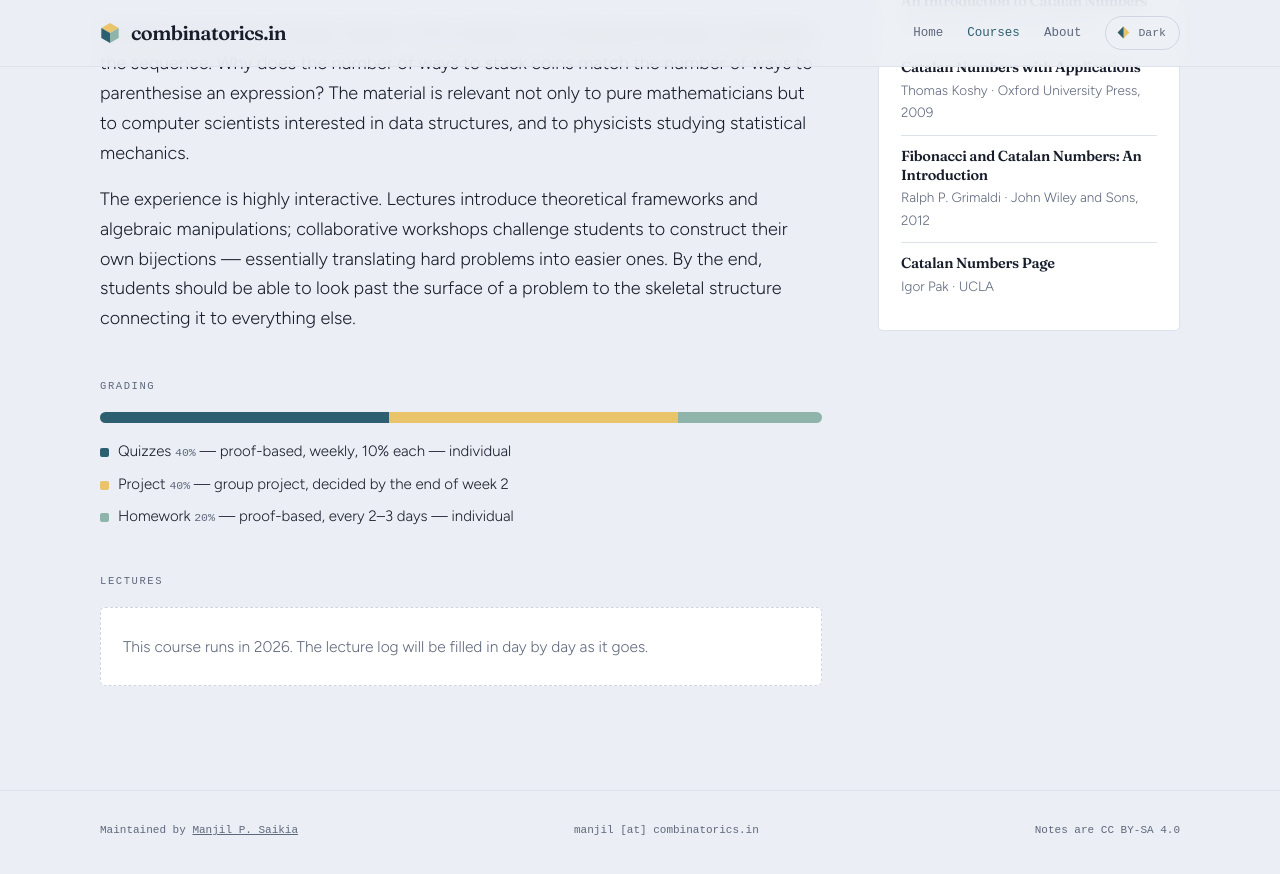
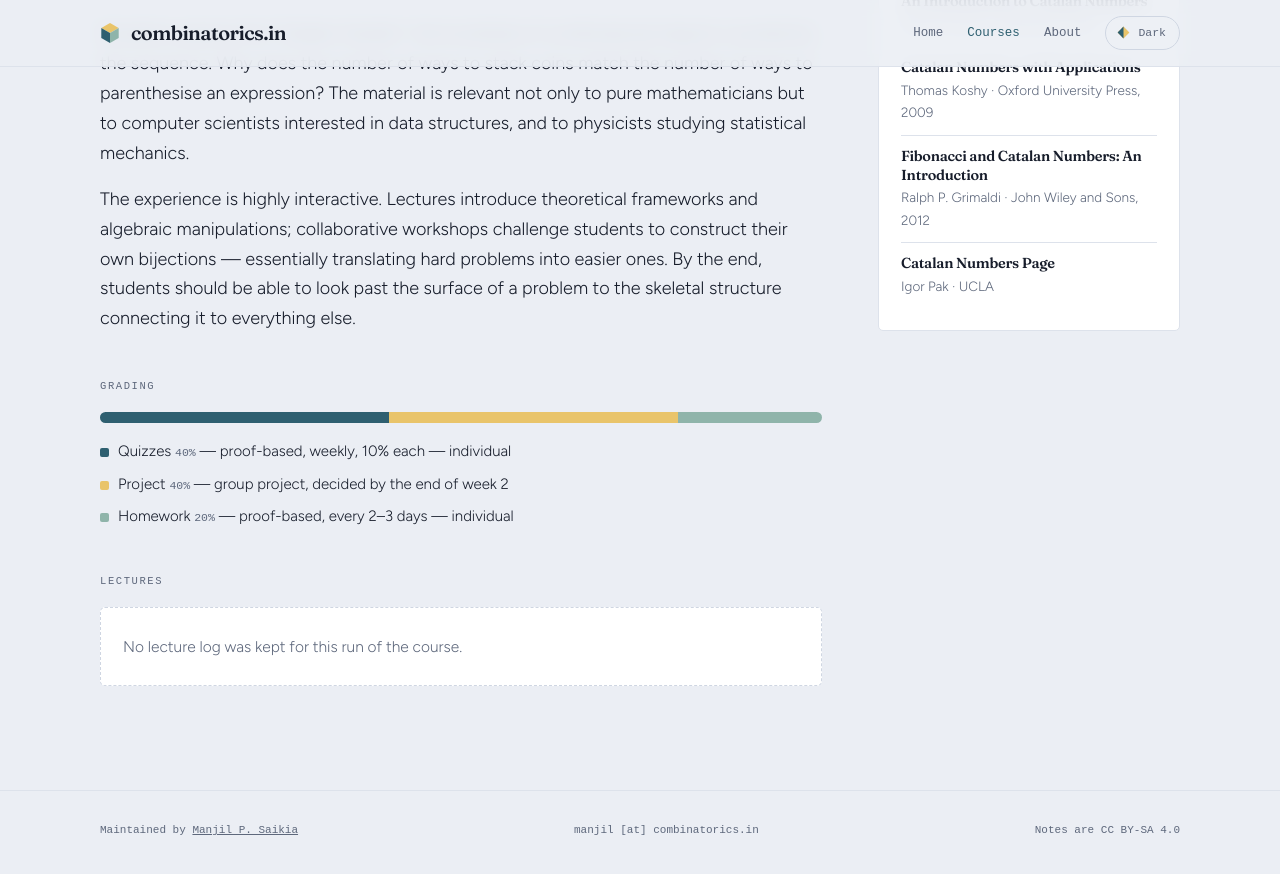
Before and after one commit to manjil-saikia/combinatorics.in, a Jekyll site: the page built from _courses/cataland.md, in a window 1280 px wide and 900 px high, scrolled down 1086 px. Shown: the top 874 px of the window. Built offline with Jekyll 4.4.1, drawn with Linux system fonts in a browser that asks for light colours; some web fonts are replaced; some of the changed lines change nothing that is shown; some of the changed text lies outside the part shown.

Commit message:
Update cataland.md

```diff
--- a/_courses/cataland.md
+++ b/_courses/cataland.md
@@ -3,8 +3,8 @@
 title: Cataland
 subtitle: A Romance of Many Bijections
 kind: Summer school
-term: "2026"
-status: Upcoming
+term: Summer 2026
+status: Archive
 where: Ashoka University
 weight: 1
 featured: true
@@ -45,7 +45,7 @@
     note: proof-based, every 2–3 days — individual
 
 lectures:
-lectures_note: This course runs in 2026. The lecture log will be filled in day by day as it goes.
+lectures_note: No lecture log was kept for this run of the course.
 
 sets:
   - label: Baseline Test
```
